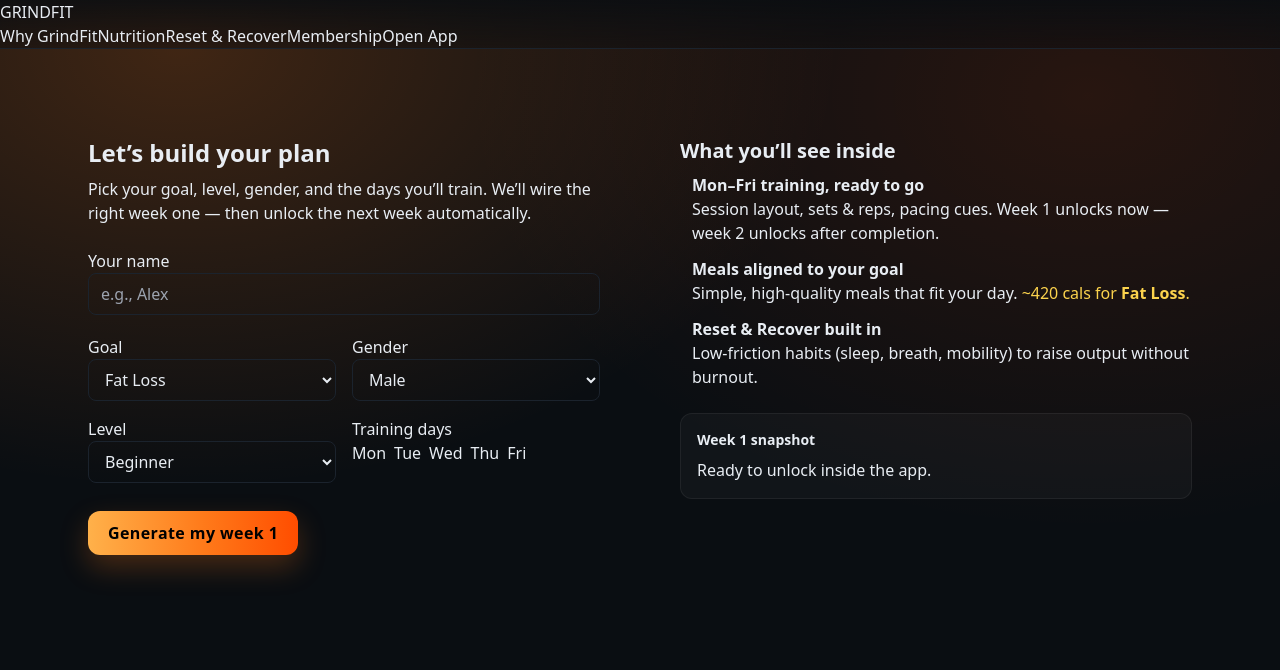
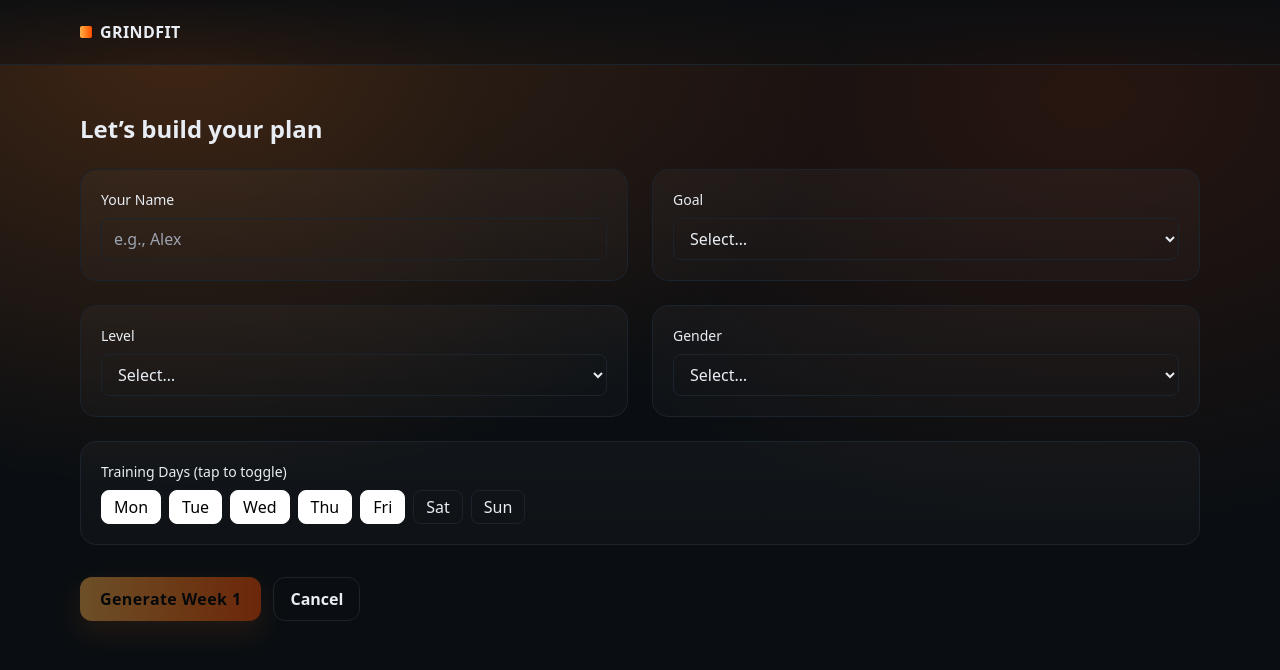
Before and after one commit to GrindFit/grindfit-webapp, a Next.js app: page /onboarding in a window 1280 px wide. Shown: the top 670 px of the page. Built offline with nearby package versions, Linux system fonts and the light colour scheme; sample sign-in values are in the browser's storage.

Commit message:
Update onboarding.js

```diff
--- a/pages/onboarding.js
+++ b/pages/onboarding.js
@@ -1,278 +1,111 @@
 // pages/onboarding.js
-import { useEffect, useMemo, useState } from "react";
+import { useEffect, useState } from "react";
 import { useRouter } from "next/router";
-import Nav from "@/components/Nav";
+import { WORKOUTS_WEEK1, MEAL_PLANS } from "@/lib/data";
 import { requireAuth } from "@/lib/auth";
-import { loadMeals, loadWeekOneMonFri } from "@/lib/data";
 
-const GOALS = ["Fat Loss", "Lean Mass", "Mass Gain"];
-const GENDERS = ["Male", "Female"];
-const LEVELS = ["Beginner", "Intermediate", "Advanced"];
-const WEEKDAYS = ["Mon", "Tue", "Wed", "Thu", "Fri"];
+const GOALS = ["Fat Loss","Lean Mass","Mass Gain"];
+const LEVELS = ["Beginner","Intermediate","Advanced"];
+const GENDERS = ["Female","Male"];
 
-export default function Onboarding() {
+export default function Onboarding(){
   const router = useRouter();
+  const [name,setName] = useState("");
+  const [goal,setGoal] = useState("");
+  const [level,setLevel] = useState("");
+  const [gender,setGender] = useState("");
+  const [days,setDays] = useState(["Mon","Tue","Wed","Thu","Fri"]);
 
-  // Gate: if no token, bounce to /login
-  useEffect(() => {
-    requireAuth();
-  }, []);
+  useEffect(()=>{ requireAuth(); },[]);
 
-  // Form state
-  const [name, setName] = useState("");
-  const [goal, setGoal] = useState(GOALS[0]);
-  const [gender, setGender] = useState(GENDERS[0]);
-  const [level, setLevel] = useState(LEVELS[0]);
-  const [days, setDays] = useState(new Set(WEEKDAYS)); // Mon–Fri default
-  const [submitting, setSubmitting] = useState(false);
+  const disabled = !name || !goal || !level || !gender || days.length===0;
 
-  // (Optional) tiny preview so the page feels alive
-  const [calories, setCalories] = useState(null);
-  const [previewWorkouts, setPreviewWorkouts] = useState([]);
-  const [loadingPreview, setLoadingPreview] = useState(true);
+  function toggleDay(d){
+    setDays(prev => prev.includes(d) ? prev.filter(x=>x!==d) : [...prev,d].sort(
+      (a,b)=>["Mon","Tue","Wed","Thu","Fri","Sat","Sun"].indexOf(a)-
+             ["Mon","Tue","Wed","Thu","Fri","Sat","Sun"].indexOf(b)
+    ));
+  }
 
-  useEffect(() => {
-    let alive = true;
-    (async () => {
-      try {
-        const [mealsJson, week1] = await Promise.all([
-          loadMeals().catch(() => []),
-          loadWeekOneMonFri().catch(() => []),
-        ]);
-        if (!alive) return;
-
-        // Try to infer calories for the currently picked goal
-        const match =
-          mealsJson.find(
-            (m) =>
-              (m.goal || m.Goal || "").toLowerCase() === goal.toLowerCase()
-          ) || {};
-        const cals =
-          match.calories ?? match.Calories ?? match.kcal ?? match.Kcal ?? null;
-
-        setCalories(cals ?? null);
-        setPreviewWorkouts(Array.isArray(week1) ? week1.slice(0, 5) : []);
-      } finally {
-        if (alive) setLoadingPreview(false);
-      }
-    })();
-    return () => {
-      alive = false;
-    };
-  }, [goal]);
-
-  const toggleDay = (d) =>
-    setDays((prev) => {
-      const next = new Set(prev);
-      next.has(d) ? next.delete(d) : next.add(d);
-      return next;
+  function makePlan(){
+    const plan = {};
+    ["Monday","Tuesday","Wednesday","Thursday","Friday"].forEach(d=>{
+      plan[d] = WORKOUTS_WEEK1[d] || [];
     });
 
-  const orderedDays = useMemo(
-    () =>
-      Array.from(days).sort(
-        (a, b) => WEEKDAYS.indexOf(a) - WEEKDAYS.indexOf(b)
-      ),
-    [days]
-  );
+    const profile = { name, goal, level, gender, days, createdAt:new Date().toISOString() };
+    const meals = (MEAL_PLANS[goal] && MEAL_PLANS[goal][level] && MEAL_PLANS[goal][level][gender]) || null;
 
-  const onSubmit = async (e) => {
-    e.preventDefault();
-    setSubmitting(true);
-    try {
-      const profile = {
-        name: name.trim(),
-        goal,
-        gender,
-        level,
-        days: orderedDays,
-        createdAt: new Date().toISOString(),
-      };
-
-      // Save for the dashboard
-      try {
     localStorage.setItem("grindfit_profile", JSON.stringify(profile));
-        if (!localStorage.getItem("gf_token")) {
-          // Safety: ensure a token exists so /app doesn't bounce
-          localStorage.setItem("gf_token", "session");
+    localStorage.setItem("grindfit_plan", JSON.stringify({ week1: plan, meals }));
+    router.push("/app");
   }
-      } catch {}
-
-      router.replace("/app");
-    } finally {
-      setSubmitting(false);
-    }
-  };
 
   return (
     <>
-      <Nav />
-      <main className="container py-16">
-        <section className="max-w-6xl mx-auto grid grid-cols-1 lg:grid-cols-2 gap-8">
-          {/* FORM */}
-          <div className="card p-6">
-            <h1 className="text-2xl font-extrabold mb-2">Let’s build your plan</h1>
-            <p className="text-muted mb-6">
-              Pick your goal, level, gender, and the days you’ll train. We’ll wire the
-              right week one — then unlock the next week automatically.
-            </p>
+      <header className="nav sticky top-0 z-50">
+        <div className="gf-container flex items-center justify-between h-16">
+          <div className="flex items-center gap-2">
+            <div className="h-3 w-3 rounded-sm" style={{background:"linear-gradient(90deg, var(--gf-amber), var(--gf-orange) 55%, var(--gf-vermillion))"}}/>
+            <span className="tracking-wide font-semibold">GRINDFIT</span>
+          </div>
+        </div>
+      </header>
 
-            <form onSubmit={onSubmit} className="space-y-5">
-              <div>
-                <label className="label">Your name</label>
-                <input
-                  className="input"
-                  placeholder="e.g., Alex"
-                  value={name}
-                  onChange={(e) => setName(e.target.value)}
-                  required
-                />
+      <main className="gf-container py-12">
+        <h1 className="text-2xl font-semibold mb-6">Let’s build your plan</h1>
+
+        <div className="grid md:grid-cols-2 gap-6">
+          <div className="gf-card">
+            <label className="block text-sm mb-2">Your Name</label>
+            <input value={name} onChange={e=>setName(e.target.value)} placeholder="e.g., Alex"/>
           </div>
 
-              <div className="grid grid-cols-1 sm:grid-cols-2 gap-4">
-                <div>
-                  <label className="label">Goal</label>
-                  <select
-                    className="input"
-                    value={goal}
-                    onChange={(e) => setGoal(e.target.value)}
-                  >
-                    {GOALS.map((g) => (
-                      <option key={g}>{g}</option>
-                    ))}
+          <div className="gf-card">
+            <label className="block text-sm mb-2">Goal</label>
+            <select value={goal} onChange={e=>setGoal(e.target.value)}>
+              <option value="">Select…</option>
+              {GOALS.map(g=><option key={g}>{g}</option>)}
             </select>
           </div>
 
-                <div>
-                  <label className="label">Gender</label>
-                  <select
-                    className="input"
-                    value={gender}
-                    onChange={(e) => setGender(e.target.value)}
-                  >
-                    {GENDERS.map((g) => (
-                      <option key={g}>{g}</option>
-                    ))}
+          <div className="gf-card">
+            <label className="block text-sm mb-2">Level</label>
+            <select value={level} onChange={e=>setLevel(e.target.value)}>
+              <option value="">Select…</option>
+              {LEVELS.map(l=><option key={l}>{l}</option>)}
             </select>
           </div>
 
-                <div>
-                  <label className="label">Level</label>
-                  <select
-                    className="input"
-                    value={level}
-                    onChange={(e) => setLevel(e.target.value)}
-                  >
-                    {LEVELS.map((l) => (
-                      <option key={l}>{l}</option>
-                    ))}
+          <div className="gf-card">
+            <label className="block text-sm mb-2">Gender</label>
+            <select value={gender} onChange={e=>setGender(e.target.value)}>
+              <option value="">Select…</option>
+              {GENDERS.map(g=><option key={g}>{g}</option>)}
             </select>
           </div>
 
-                <div>
-                  <label className="label">Training days</label>
-                  <div className="flex flex-wrap gap-2">
-                    {WEEKDAYS.map((d) => {
-                      const active = days.has(d);
-                      return (
-                        <button
-                          type="button"
-                          key={d}
-                          onClick={() => toggleDay(d)}
-                          className={active ? "chip chip-on" : "chip"}
-                          aria-pressed={active}
-                        >
+          <div className="gf-card md:col-span-2">
+            <label className="block text-sm mb-2">Training Days (tap to toggle)</label>
+            <div className="flex gap-2 flex-wrap">
+              {["Mon","Tue","Wed","Thu","Fri","Sat","Sun"].map(d=>(
+                <button key={d}
+                  onClick={()=>toggleDay(d)}
+                  className={`px-3 py-1 rounded-lg border ${days.includes(d)?'bg-white text-black border-white':'border-[color:var(--gf-stroke)] text-[color:var(--gf-text)]'}`}>
                   {d}
                 </button>
-                      );
-                    })}
+              ))}
             </div>
           </div>
         </div>
 
-              <div className="pt-2">
-                <button
-                  type="submit"
-                  disabled={submitting || !name.trim() || orderedDays.length === 0}
-                  className="btn-primary"
-                >
-                  {submitting ? "Generating…" : "Generate my week 1"}
+        <div className="mt-8 flex gap-3">
+          <button disabled={disabled} onClick={makePlan}
+            className={`btn-primary ${disabled?'opacity-40 cursor-not-allowed':''}`}>
+            Generate Week 1
           </button>
+          <button onClick={()=>history.back()} className="btn-ghost">Cancel</button>
         </div>
-            </form>
-          </div>
-
-          {/* PREVIEW / REASSURANCE */}
-          <div className="card p-6">
-            <h2 className="text-xl font-extrabold mb-2">What you’ll see inside</h2>
-
-            <ul className="space-y-3 mb-6">
-              <li className="flex items-start gap-3">
-                <span className="dot mt-2" />
-                <div>
-                  <p className="font-semibold">Mon–Fri training, ready to go</p>
-                  <p className="text-muted">
-                    Session layout, sets & reps, pacing cues. Week 1 unlocks now — week 2
-                    unlocks after completion.
-                  </p>
-                </div>
-              </li>
-              <li className="flex items-start gap-3">
-                <span className="dot mt-2" />
-                <div>
-                  <p className="font-semibold">Meals aligned to your goal</p>
-                  <p className="text-muted">
-                    Simple, high-quality meals that fit your day.{" "}
-                    {loadingPreview ? (
-                      "Loading preview…"
-                    ) : calories ? (
-                      <span className="text-amber-300">
-                        ~{calories} cals for <strong>{goal}</strong>.
-                      </span>
-                    ) : (
-                      "Preview ready."
-                    )}
-                  </p>
-                </div>
-              </li>
-              <li className="flex items-start gap-3">
-                <span className="dot mt-2" />
-                <div>
-                  <p className="font-semibold">Reset & Recover built in</p>
-                  <p className="text-muted">
-                    Low-friction habits (sleep, breath, mobility) to raise output without
-                    burnout.
-                  </p>
-                </div>
-              </li>
-            </ul>
-
-            <div className="rounded-xl bg-[rgba(255,255,255,0.03)] border border-[rgba(255,255,255,0.06)] p-4">
-              <p className="text-sm font-semibold mb-2">Week 1 snapshot</p>
-              {loadingPreview ? (
-                <p className="text-muted">Preparing…</p>
-              ) : previewWorkouts.length ? (
-                <ul className="grid grid-cols-1 sm:grid-cols-2 gap-2 text-sm">
-                  {previewWorkouts.map((w, i) => (
-                    <li
-                      key={i}
-                      className="rounded-lg bg-[rgba(255,255,255,0.02)] border border-[rgba(255,255,255,0.06)] p-3"
-                    >
-                      <p className="font-semibold">
-                        {w.day || w.Day || `Day ${i + 1}`}
-                      </p>
-                      <p className="text-muted">
-                        {(w.title || w.Title || w.focus || "").toString()}
-                      </p>
-                    </li>
-                  ))}
-                </ul>
-              ) : (
-                <p className="text-muted">Ready to unlock inside the app.</p>
-              )}
-            </div>
-          </div>
-        </section>
       </main>
     </>
   );
```
Lines whose indentation alone changed are shown as unchanged.
